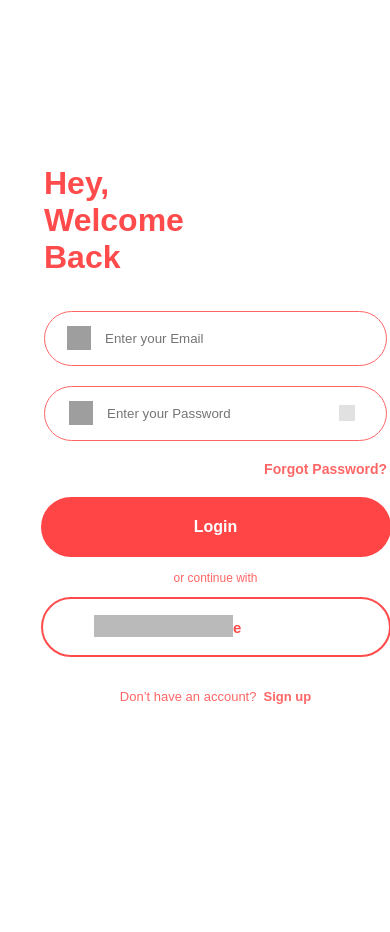
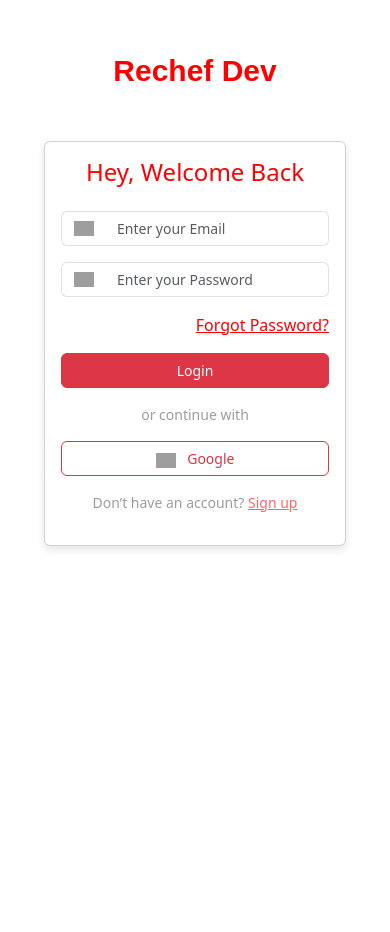
Before and after one commit to Rechef-Team/rechef-web, a Django app: page /rechefdevdjangof/login/ in a window 390 px wide. After the commit the page ends 550 px from the top, so only its background shows below. Run offline with Django 5.2, Linux system fonts and the light colour scheme; some libraries are stand-ins or nearby versions; grey boxes are pictures that could not be loaded.

Commit message:
Update login.html

```diff
--- a/RechefDevDjango/rechefdevdjangof/templates/login.html
+++ b/RechefDevDjango/rechefdevdjangof/templates/login.html
@@ -5,119 +5,146 @@
   <meta charset="UTF-8">
   <meta http-equiv="X-UA-Compatible" content="IE=edge">
   <meta name="viewport" content="width=device-width, initial-scale=1.0">
-  <link rel="stylesheet" href="{%static 'vars/style.css' %}">
-  <link rel="stylesheet" href="{%static 'login/style.css' %}">
-
-
+  <link rel="stylesheet" href="{%static 'css/bootstrap.min.css'%}">
   <style>
-   a,
-   button,
-   input,
-   select,
-   h1,
-   h2,
-   h3,
-   h4,
-   h5,
-   * {
-       box-sizing: border-box;
+    html, body {
+        height: 100%;
         margin: 0;
-       padding: 0;
-       border: none;
-       text-decoration: none;
-       background: none;
-
-       -webkit-font-smoothing: antialiased;
+        overflow: hidden;
       }
 
-   menu, ol, ul {
-       list-style-type: none;
-       margin: 0;
-       padding: 0;
+      .logo {
+        font-family: "Lufga-SemiBold", sans-serif;
+        font-size: 30px;
+        font-weight: 600;
+        color: #ff0000;
+      }
+
+      .card {
+        box-shadow: 0 4px 8px rgba(0,0,0,0.1);
+      }
+
+      .card-body {
+        padding: 2rem;
+      }
+
+      .btn-block {
+        width: 100%;
+      }
+
+      .input-group-text {
+        background-color: #fff;
+        border-right: 0;
+      }
+
+      .form-control {
+        border-left: 0;
+      }
+
+      .text-danger {
+        color: #ff0000 !important;
+      }
+
+      .text-muted {
+        opacity: 0.6;
+      }
+
+      @media (max-width: 768px) {
+
+        h2 {
+          font-size: 24px;
+        }
+
+        .card {
+          margin-left: 2rem;
+          margin-right: 2rem;
+        }
+
+        .card-body {
+          padding: 1rem;
+        }
+
+        .input-group-text img,
+        .btn-outline-danger img {
+          width: 20px;
+        }
+
+        .form-control,
+        .btn-block,
+        .btn-outline-danger {
+          font-size: 14px;
+        }
+
+        .text-muted {
+          font-size: 14px;
+        }
       }
   </style>
-  <title>Document</title>
+  <title>Rechef Dev</title>
 </head>
 <body>
-  <div class="frame-8">
+  <div class="container">
+    <div class="row justify-content-center">
+      <div class="col-md-6">
+        <div class="text-center mt-5">
           <div class="logo">Rechef Dev</div>
         </div>
-  <div class="login">
-    <div class="login-page">
-      <div class="frame-35">
-        <div class="hey-welcome-back">
-          Hey,
-          <br />
-          Welcome
-          <br />
-          Back
-        </div>
-        <div class="frame-34">
-          <div class="frame-31">
-            <div class="frame-30">
-              <div class="frame-29">
-                <div class="frame-28">
-                  <div class="frame-26">
-                    <div class="group-82">
-                      <div class="rectangle-7"></div>
-                      <div class="frame-25">
-                        <img class="mail-02" src="mail-020.svg" />
-                        <input type="email" name="email" placeholder="Enter your Email">
+        <div class="card mt-5">
+          <div class="card-body">
+            <h2 class="text-center text-danger mb-4">Hey, Welcome Back</h2>
+            <form id="loginForm">
+              <div class="mb-3">
+                <div class="input-group">
+                  <span class="input-group-text"><img src="{%static 'media/login/mail-020.svg'%}" alt="mail-icon"></span>
+                  <input type="email" class="form-control" placeholder="Enter your Email">
                 </div>
               </div>
-                    <div class="group-81">
-                      <div class="rectangle-8"></div>
-                      <img class="view" src="view0.svg" />
-                      <div class="frame-252">
-                        <img class="lock" src="lock0.svg" />
-                        <input type="password" name="password" placeholder="Enter your Password"/>
+              <div class="mb-3">
+                <div class="input-group">
+                  <span class="input-group-text"><img src="{%static 'media/login/lock0.svg'%}" alt="lock-icon"></span>
+                  <input type="password" class="form-control" placeholder="Enter your Password">
                 </div>
               </div>
-                  </div>
-                  <div class="forgot-password">Forgot Password?</div>
+              <div class="mb-3 text-end">
+                <a href="#" class="text-danger">Forgot Password?</a>
               </div>
 
-                <div class="login-button-container">
-                  <a href="{% url 'home' %}"><button class="button login2">Login</button></a>
+              <div class="d-grid mb-3">
+                <button type="button" class="btn btn-danger btn-block" onclick="redirectToHome()">Login</button>
               </div>
 
+              <p class="text-center text-muted mb-3">or continue with</p>
+              <div class="d-grid">
+                <button class="btn btn-outline-danger btn-block">
+                  <img src="{%static 'media/login/vector0.svg'%}" alt="google-icon" class="me-2"> Google
+                </button>
               </div>
-              <p class="p2">or continue with</p>
-
-              <div class="google-button-container">
-                  <a href="">
-                    <button class="button google" onclick="">
-                      <img class="vector" src="vector0.svg" />
-                      Google
-                    </button>
-                  </a>
+              <div class="text-center mt-3">
+                <p class="text-muted">Don’t have an account? <a href="{%url 'signup'%}" class="text-danger">Sign up</a></p>
               </div>
-
-            </div>
-          </div>
-
-          <div class="frame-33">
-            <div class="don-t-have-an-account">Don’t have an account?</div>
-            <a href="../SignUp/index.html"><div class="sign-up">Sign up</div></a>
-          </div>
-
+            </form>
           </div>
         </div>
       </div>
     </div>
-</body>
-
+  </div>
+  <script src="../Splash/js/bootstrap.bundle.js"></script>
   <script>
+    var homePtUrl = "{% url 'home-pt' %}";
+    var homeLpUrl = "{% url 'home-lp' %}";
     function detectDevice(){
       if(window.innerWidth <= 768){
         console.log("Mobile device detected");
+        window.location.href = homePtUrl;
       }else{
         console.log("Desktop/Laptop device detected");
+        window.location.href = homeLpUrl;
       }
     }
 
+    function redirectToHome() {
       detectDevice();
-  window.addEventListener('resize', detectDevice);
+    }
   </script>
-
+</body>
 </html>
```
Lines whose indentation alone changed are shown as unchanged.
